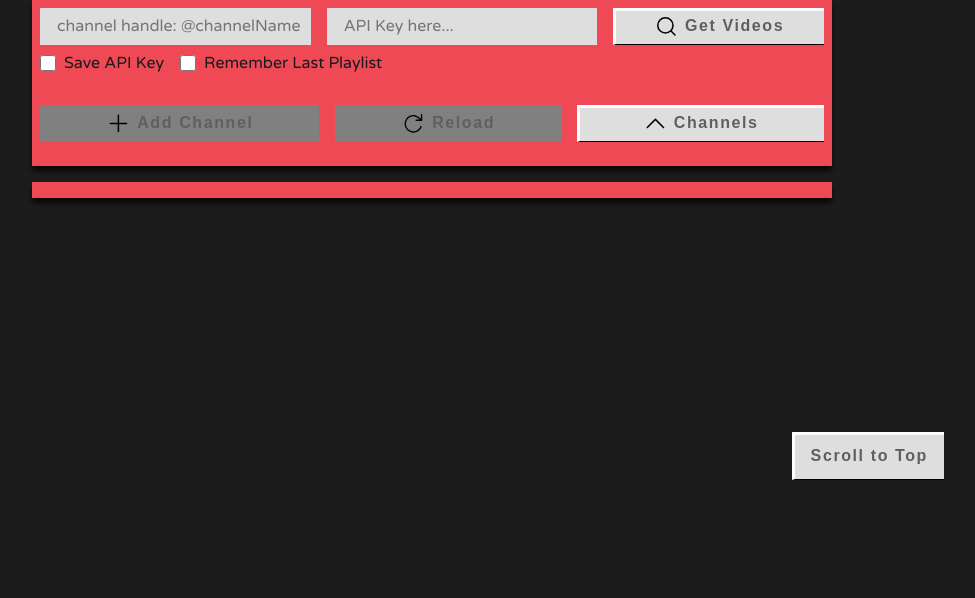
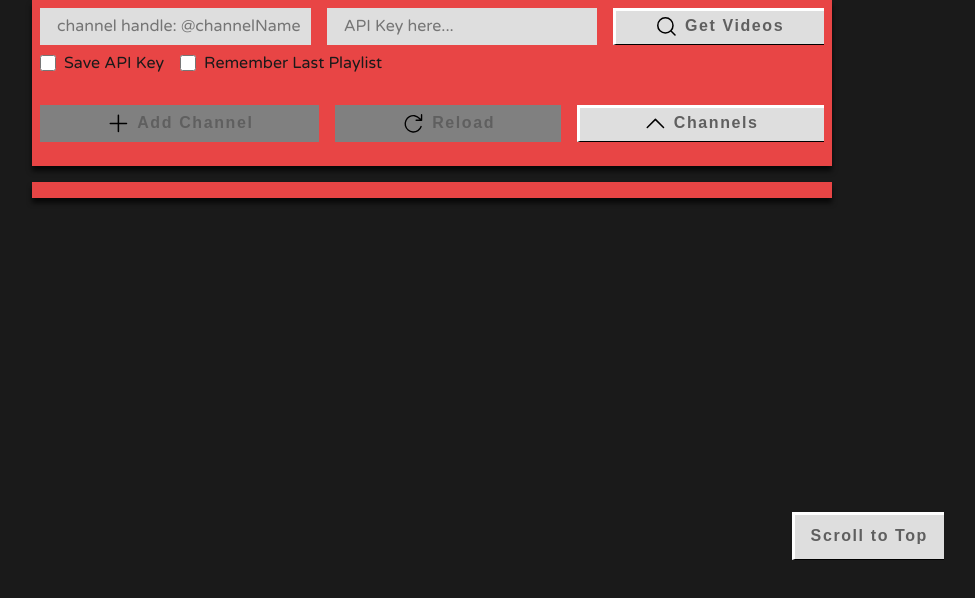
Before and after one commit to Liam-00/ListerForYoutube, a React app: page / in a window 1280 px wide. Shown: the top 598 px of the page, without its empty margins (208-1183 px from the left). Built offline with nearby package versions, Linux system fonts and the light colour scheme.

Commit message:
adjustment to styles

```diff
--- a/public/index.css
+++ b/public/index.css
@@ -1,10 +1,12 @@
 :root {
     --text_color: rgb(95, 95, 95);
     --ui_background: rgb(222, 222, 222);
+    --ui_main:  hsl(0, 78%, 59%);
+    --ui_body_background: hsl(0, 0%, 10%);
 }
 
 body {
-    background-color: hsl(0, 0%, 11%);
+    background-color: var(--ui_body_background);
     font-family: 'Varela Round','Trebuchet MS';
     color: hsla(0, 0%, 10%, 100%);
     margin: 0px;
@@ -43,7 +45,7 @@ main {
 
 section {
     box-shadow: 0px 5px 5px  rgba(0, 0, 0, 0.698);
-    background-color: hsl(356, 83%, 61%);
+    background-color: var(--ui_main);
     padding: 0.5rem;
 
     & h1 {
@@ -114,7 +116,7 @@ section {
 
 .button_floating {
     position: fixed;
-    bottom: 20rem;
+    bottom: 30%;
     right: 10%;
     height: 3rem;
 }
```
